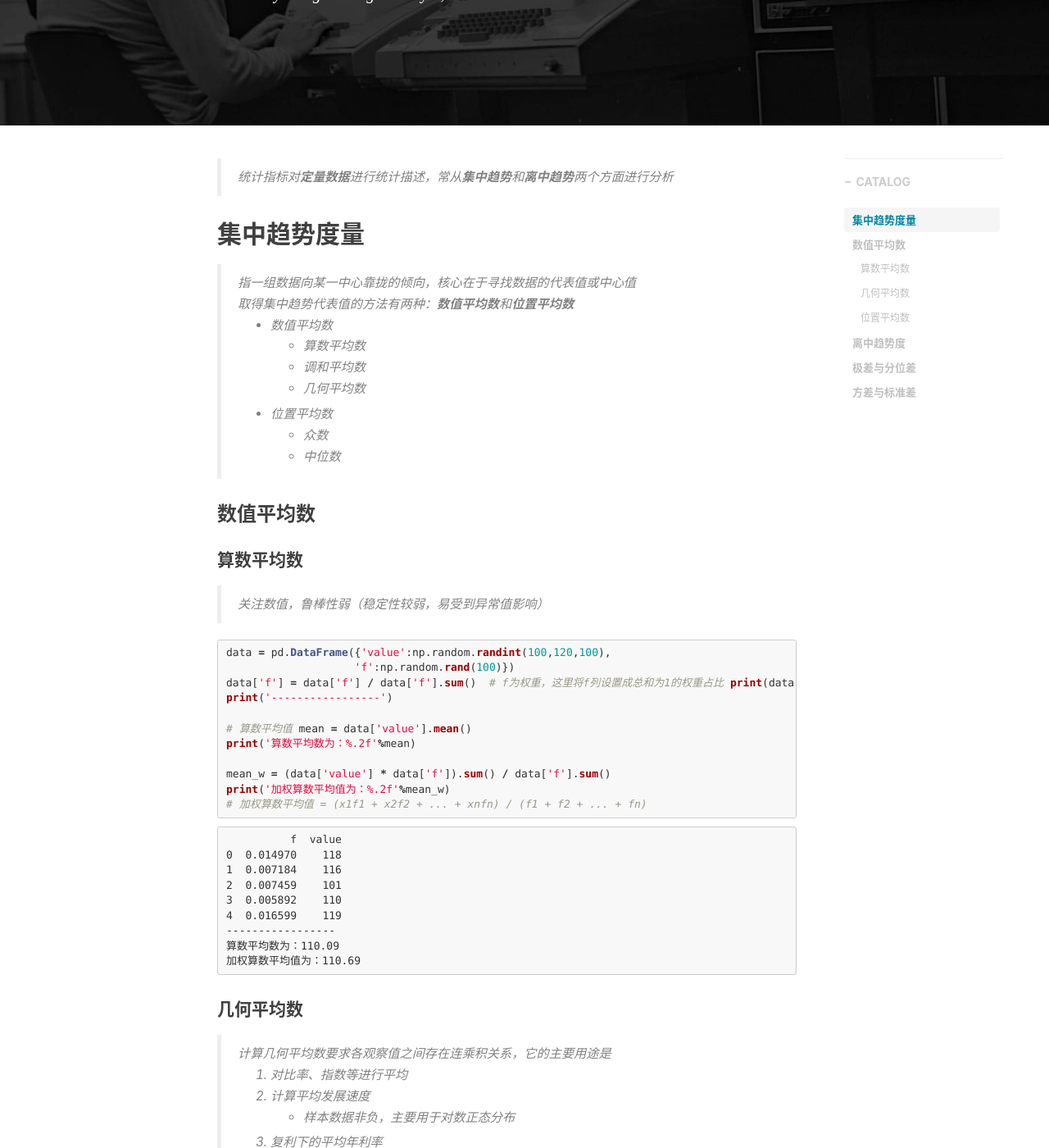
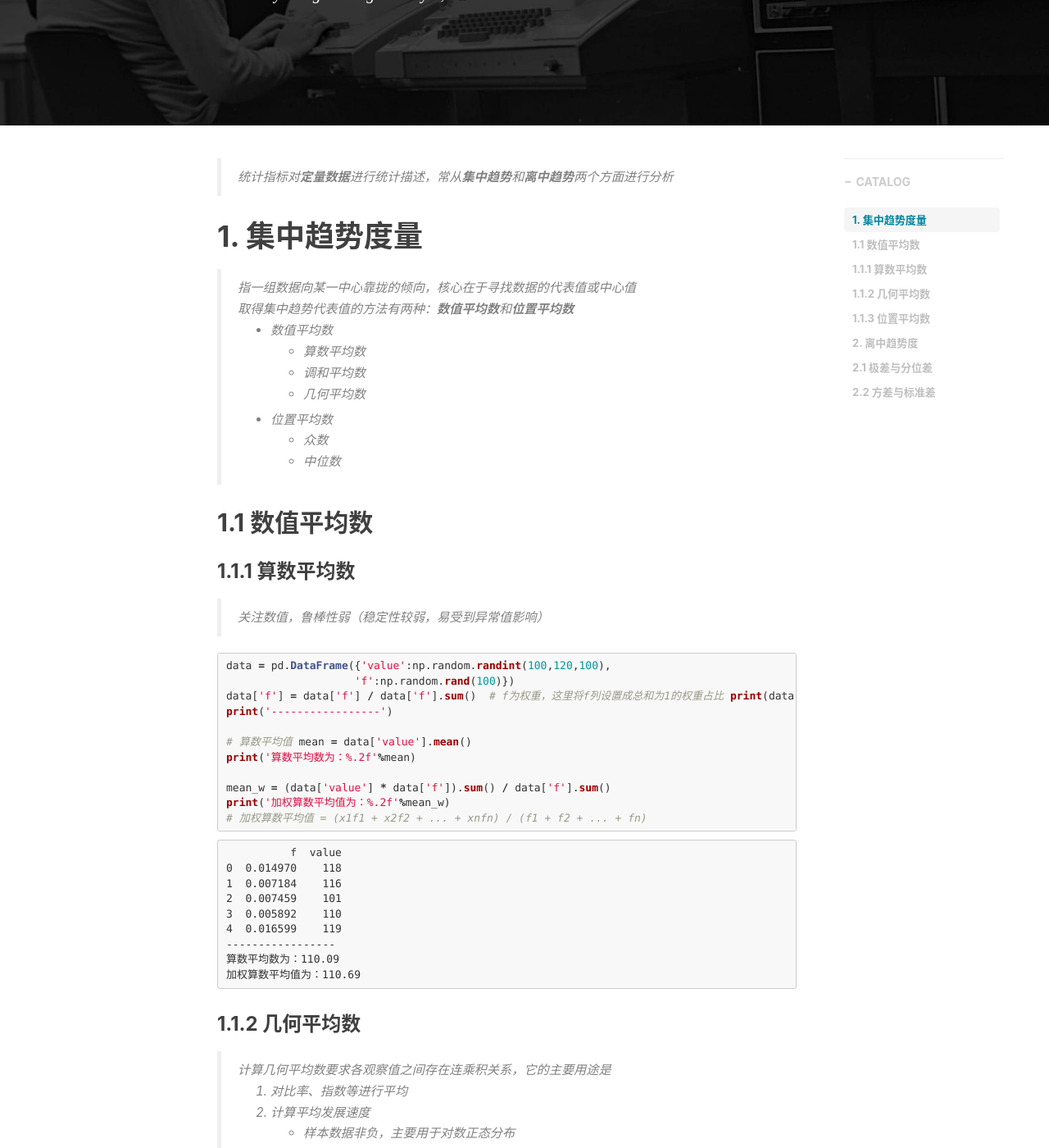
Before and after one commit to GengDaPeng/jekyll-blog, a Jekyll site: the page built from _posts/2018-05-03-discrete-and-central-tendency.markdown, in a window 1280 px wide and 1400 px high, scrolled down 472 px. Shown: the whole window at 82% size. Built offline with Jekyll 4.4.1, drawn with Linux system fonts in a browser that asks for light colours; nearby versions of some CDN libraries; formulas are drawn with MathJax 3; comment, search, counter and statistics services are not loaded; some of the changed text lies outside the part shown.

Commit message:
添加目录章节数字

```diff
--- a/_posts/2018-05-03-discrete-and-central-tendency.markdown
+++ b/_posts/2018-05-03-discrete-and-central-tendency.markdown
@@ -13,7 +13,7 @@ tags:
 
 > 统计指标对**定量数据**进行统计描述，常从**集中趋势**和**离中趋势**两个方面进行分析
 
-## 集中趋势度量
+# 1. 集中趋势度量
 
 > 指一组数据向某一中心靠拢的倾向，核心在于寻找数据的代表值或中心值
 >
@@ -26,9 +26,9 @@ tags:
   - 众数
   - 中位数
 
-### 数值平均数
+## 1.1 数值平均数
 
-#### 算数平均数
+### 1.1.1 算数平均数
 
 > 关注数值，鲁棒性弱（稳定性较弱，易受到异常值影响）
 
@@ -58,7 +58,7 @@ print('加权算数平均值为：%.2f'%mean_w)
     算数平均数为：110.09
     加权算数平均值为：110.69
 
-#### 几何平均数
+### 1.1.2 几何平均数
 
 > 计算几何平均数要求各观察值之间存在连乘积关系，它的主要用途是
 >  1. 对比率、指数等进行平均
@@ -84,7 +84,7 @@ data_g
 
     109.96165465844449
 
-#### 位置平均数
+### 1.1.3 位置平均数
 
 > 中位数：
 > - 关注顺序，鲁棒性强
@@ -135,7 +135,7 @@ plt.text(mean+5,0.020,'几何平均值：%.2f' % med,color='y',fontsize=15)
 
 ![jpg](/img/2018-05-03-discrete_tendency_and_central_tendency01.jpg)
 
-## 离中趋势度
+# 2. 离中趋势度
 
 > 是指一组数据中个数据值以不同程度偏离其中心（平均数）的趋势，又称标志变动度
 
@@ -154,7 +154,7 @@ print(data.head())
     2017-06-04  505.211093  268.009253
     2017-06-05  316.383594  134.011541
 
-### 极差与分位差
+## 2.1 极差与分位差
 
 > 极差：
 > - 没有考虑中间值的变动情况，测定离中趋势时不准确
@@ -191,7 +191,7 @@ data.plot.box(vert=False,grid = True,color = color,figsize = (10,6))
 
 ![png](/img/2018-05-03-discrete tendency and central tendency02.png)
 
-### 方差与标准差
+## 2.2 方差与标准差
 
 - 平均差：平均差是总体所有单位与其算术平均数的离差绝对值的算术平均数，1范数，异常值影响
 
```
